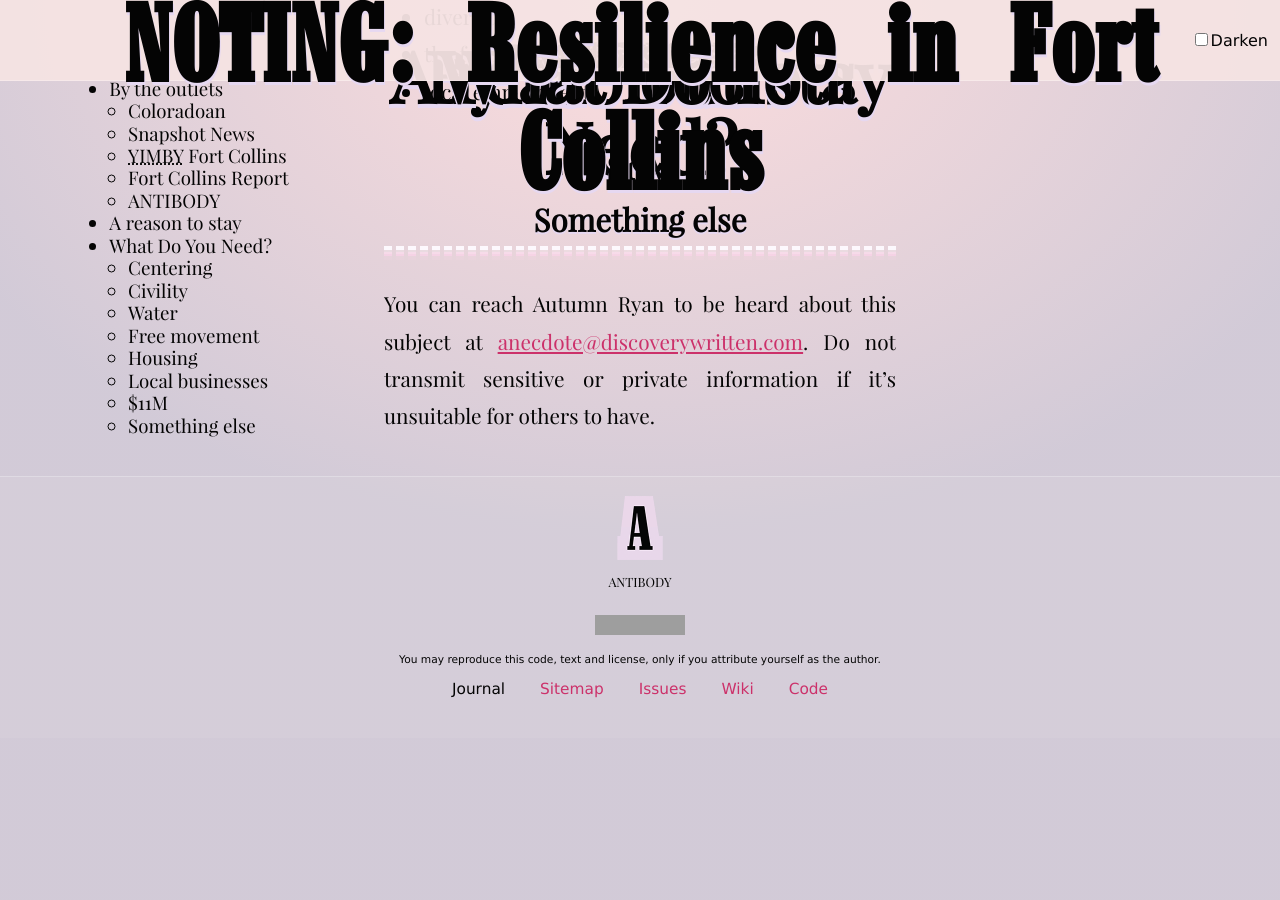
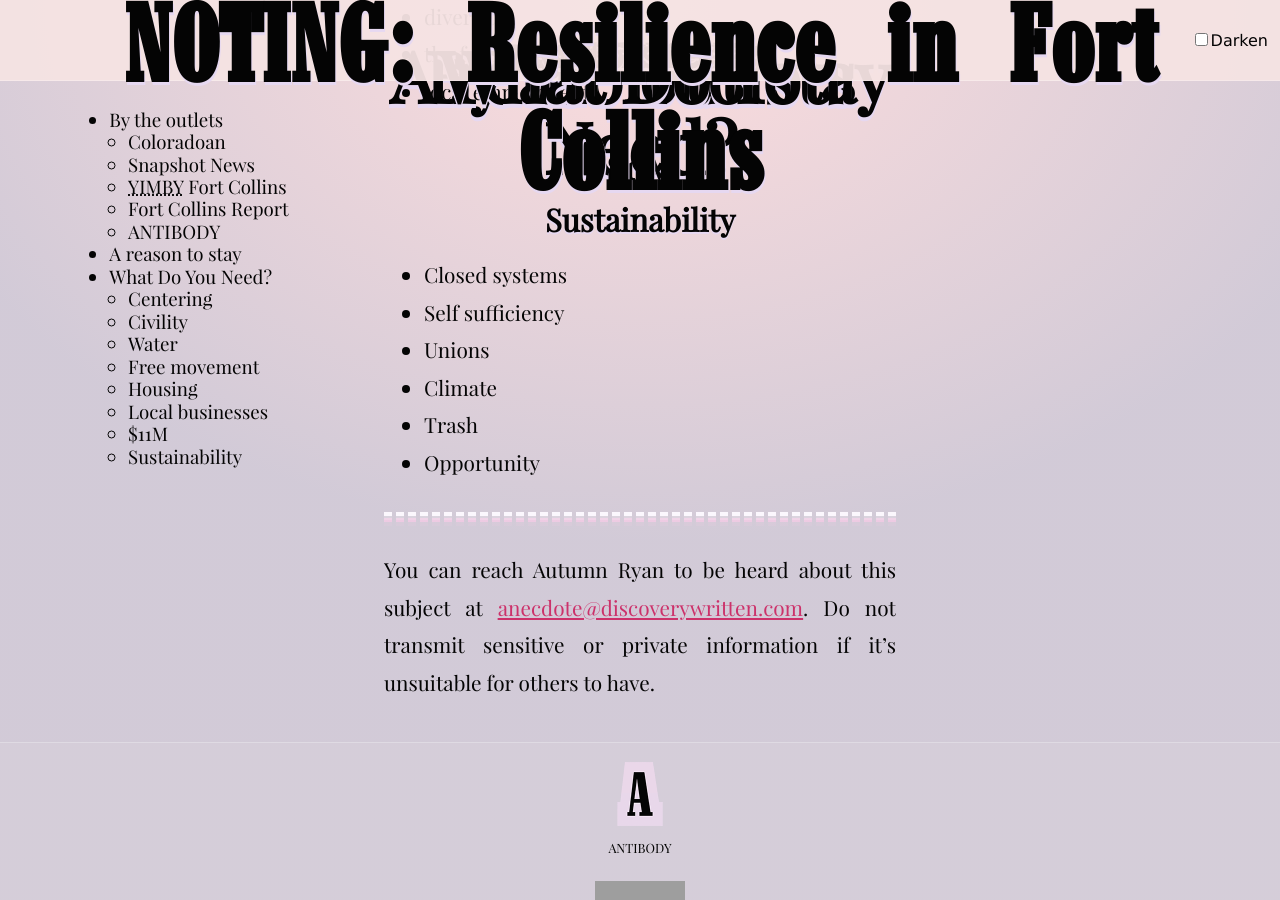
Before and after one commit to tiliv/antibody, a Jekyll site: the page built from docs/journal/autumn-ryan-Resilience-in-Fort-Collins/index.md, in a window 1280 px wide and 900 px high, scrolled down 15291 px. Built offline with Jekyll 4.4.1, drawn with Linux system fonts in a browser that asks for light colours; before the commit the page ends 16029 px from its top, so only the background shows below that; grey boxes are pictures that could not be loaded.

Commit message:
Start wildcard section notes
This cleared up for me after getting ready for the Hirschhorn interview

```diff
--- a/docs/journal/autumn-ryan-Resilience-in-Fort-Collins/index.md
+++ b/docs/journal/autumn-ryan-Resilience-in-Fort-Collins/index.md
@@ -232,4 +232,11 @@ May We Have Our Time Back?
 #### $11M
 
 
-#### Something else
+#### Sustainability
+
+- Closed systems
+- Self sufficiency
+- Unions
+- Climate
+- Trash
+- Opportunity
```
